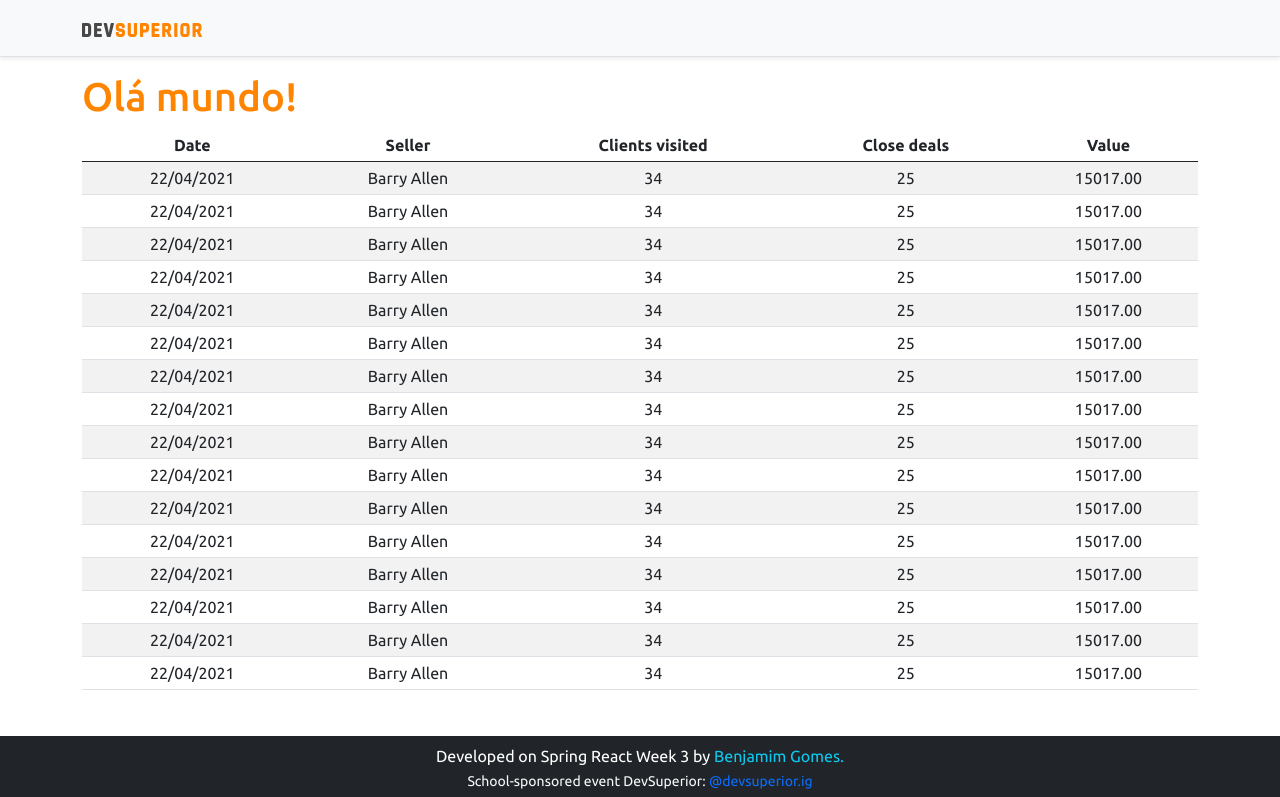
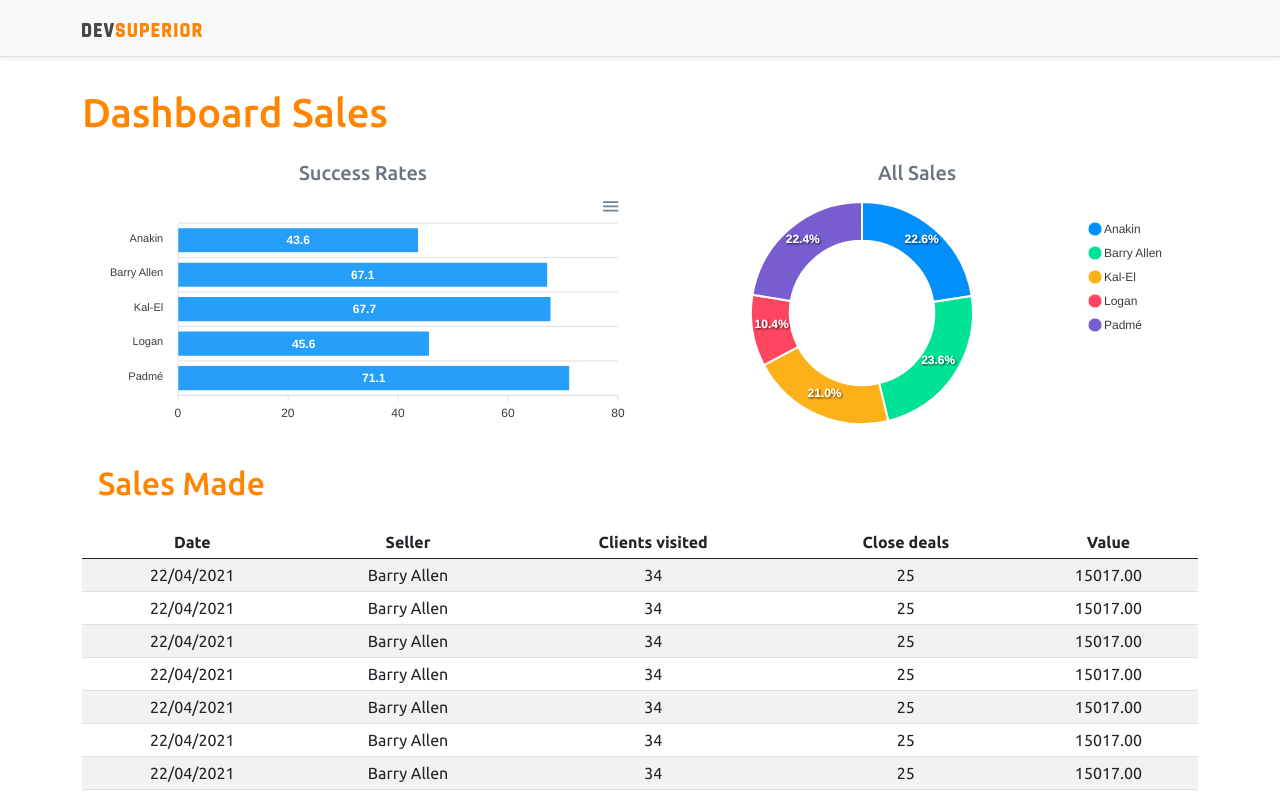
Before and after one commit to bejagomesvg/sds3, a React (Create React App) app in the folder frontend/: page / in a window 1280 px wide. Shown: the top 797 px of the page. Built offline with nearby package versions, Linux system fonts and the light colour scheme.

Commit message:
Static charts

```diff
--- a/frontend/package.json
+++ b/frontend/package.json
@@ -11,8 +11,10 @@
     "@types/node": "^12.0.0",
     "@types/react": "^17.0.0",
     "@types/react-dom": "^17.0.0",
+    "apexcharts": "^3.26.1",
     "bootstrap": "^5.0.0",
     "react": "^17.0.2",
+    "react-apexcharts": "^1.3.9",
     "react-dom": "^17.0.2",
     "react-scripts": "4.0.3",
     "typescript": "^4.1.2",
--- a/frontend/src/App.tsx
+++ b/frontend/src/App.tsx
@@ -1,4 +1,6 @@
+import BarChart from "components/BarChart";
 import DataTable from "components/DataTable";
+import DonutChart from "components/DonutChart";
 import Footer from "components/Footer";
 import NavBar from "components/NavBar";
 
@@ -6,8 +8,24 @@
   return (
     <>
       <NavBar />
-      <div className='container'>
-        <h1 className='text-primary'>Olá mundo!</h1>
+      <div className="container">
+        <h1 className="text-primary py-3">Dashboard Sales</h1>
+
+        <div className="row px-3">
+          <div className="col-sm-6">
+            <h5 className="text-center text-secondary">Success Rates</h5>
+            <BarChart />
+          </div>
+          <div className="col-sm-6">
+            <h5 className="text-center text-secondary">All Sales</h5>
+            <DonutChart/>
+          </div>
+
+          <div className="py-3">
+            <h2 className="text-primary">Sales Made</h2>
+          </div>
+
+        </div>
         <DataTable />
       </div>
       <Footer />
--- /dev/null
+++ b/frontend/src/components/BarChart/index.tsx
@@ -0,0 +1,38 @@
+import Chart from 'react-apexcharts'
+
+const BarChart = () => {
+
+  const options = {
+    plotOptions: {
+      bar: {
+        horizontal: true,
+      }
+    },
+  };
+
+  const mockData = {
+    labels: {
+      categories: ['Anakin', 'Barry Allen', 'Kal-El', 'Logan', 'Padmé']
+    },
+    series: [
+      {
+        name: "% Success",
+        data: [43.6, 67.1, 67.7, 45.6, 71.1]
+      }
+    ]
+  };
+
+  return (
+
+    <Chart
+      options={{...options, xaxis: mockData.labels}}
+      series={mockData.series}
+      type='bar'
+      height='240'
+    />
+
+  );
+
+}
+
+export default BarChart;
--- /dev/null
+++ b/frontend/src/components/DonutChart/index.tsx
@@ -0,0 +1,29 @@
+import Chart from 'react-apexcharts'
+
+const DonutChart = () => {
+
+  const mockData = {
+    series: [477138, 499928, 444867, 220426, 473088],
+    labels: ['Anakin', 'Barry Allen', 'Kal-El', 'Logan', 'Padmé']
+}
+
+const options = {
+    legend: {
+        show: true
+    }
+}
+
+  return (
+
+    <Chart
+      options={{...options, labels: mockData.labels}}
+      series={mockData.series}
+      type='donut'
+      height='240'
+    />
+
+  );
+
+}
+
+export default DonutChart;
```
Also changed, not shown: 1 other file (tests, documents, lock files or other folders).
